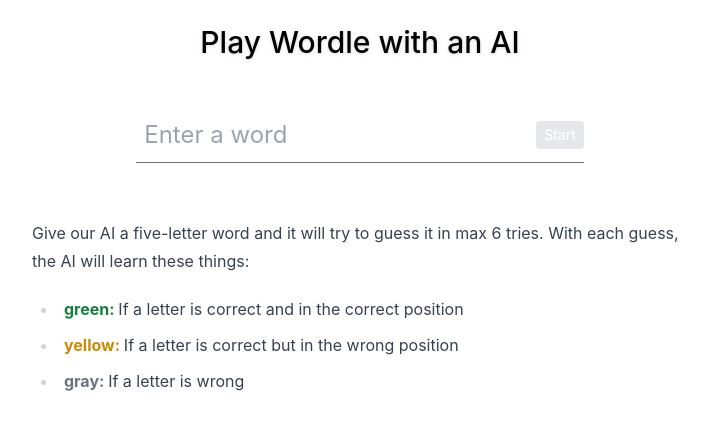
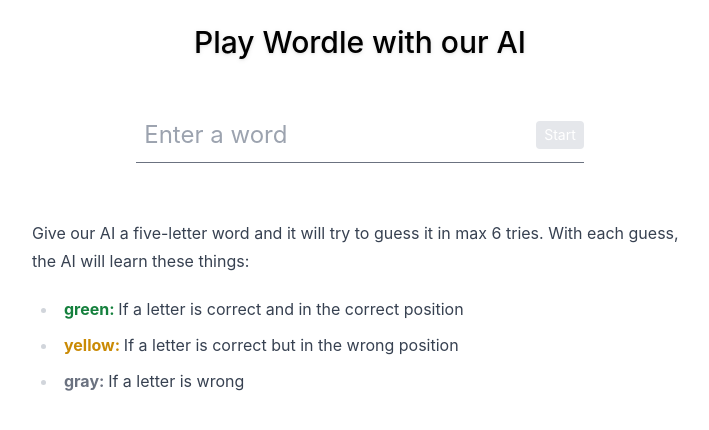
Before and after one commit to davidkuda/wordle, a Next.js app: page / in a window 1280 px wide. Shown: the top 430 px of the page, without its empty margins (280-989 px from the left). Built offline with nearby package versions, Linux system fonts and the light colour scheme.

Commit message:
Change text of h1

```diff
--- a/pages/index.js
+++ b/pages/index.js
@@ -8,6 +8,7 @@ import PlayAgainButton from "../components/PlayAgainButton";
 import WinLoseNotification from "../components/WinLoseNotification";
 
 export default function Home() {
+  const [yourWord, setYourWord] = useState("");
   const [gameData, setGameData] = useState([]);
   const [gameProgress, setGameProgress] = useState([]);
   const [gameHasStarted, setGameHasStarted] = useState(false);
@@ -100,7 +101,7 @@ export default function Home() {
       <Head />
       <div className="flex flex-col">
         <h1 className="text-3xl my-6 font-medium drop-shadow text-center">
-          Play Wordle with an AI
+          Play Wordle with our AI
         </h1>
         {renderForm()}
         {renderGame()}
```
